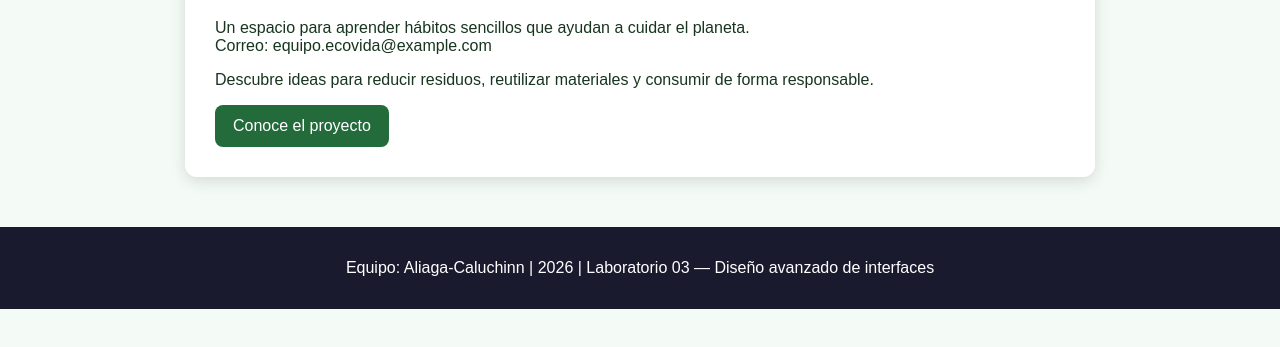
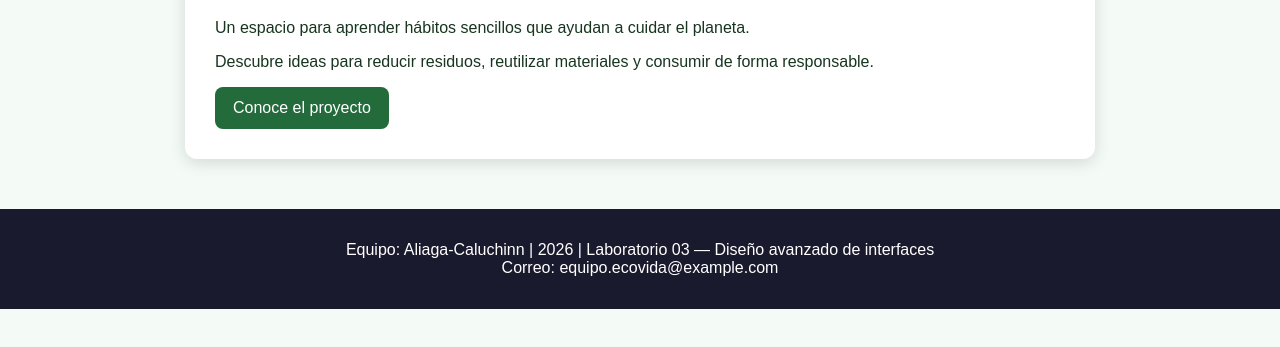
Before and after one commit to caluchinn/lab-git-sem03, a plain HTML site: page index.html in a window 1280 px wide. Shown: the part 191-538 px from the top of the page. Drawn offline with Linux system fonts and the light colour scheme.

Commit message:
fix: agrega correo en footer
Removed email from the main section and added it to the footer.

```diff
--- a/index.html
+++ b/index.html
@@ -21,12 +21,12 @@
   </nav>
   <main>
     <h1>EcoVida</h1>
-    <p>Un espacio para aprender hábitos sencillos que ayudan a cuidar el planeta.<br>Correo: equipo.ecovida@example.com</p>
+    <p>Un espacio para aprender hábitos sencillos que ayudan a cuidar el planeta.</p>
     <p>Descubre ideas para reducir residuos, reutilizar materiales y consumir de forma responsable.</p>
     <a class="boton" href="about.html">Conoce el proyecto</a>
   </main>
   <footer style="background:#1a1a2e;color:white;text-align:center;padding:16px;margin-top:40px">
-    <p>Equipo: Aliaga-Caluchinn | 2026 | Laboratorio 03 — Diseño avanzado de interfaces</p>
+    <p>Equipo: Aliaga-Caluchinn | 2026 | Laboratorio 03 — Diseño avanzado de interfaces<br>Correo: equipo.ecovida@example.com</p>
   </footer>
 </body>
 </html>
```
